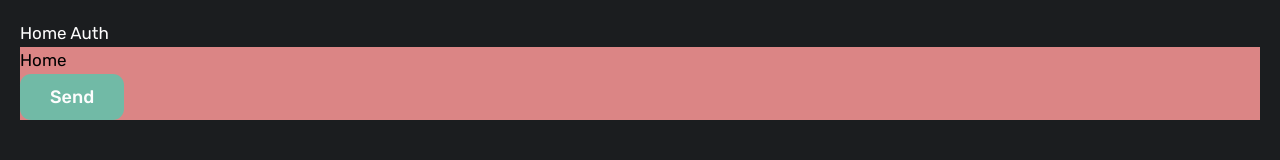
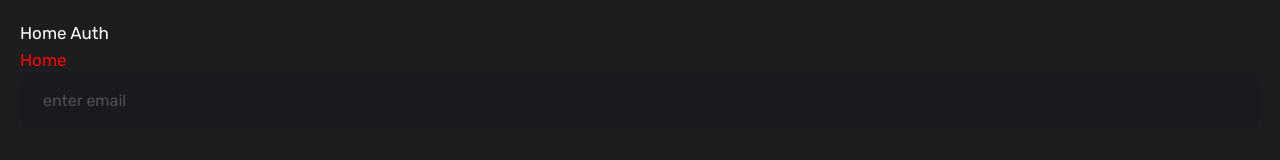
Before and after one commit to albert-alanreys/reysbank, a website built with webpack: page src/index.html in a window 1280 px wide. Built offline with nearby package versions, Linux system fonts and the light colour scheme.

Commit message:
Add Field component and extend RQuery

```diff
--- a/src/components/screens/home/home.component.js
+++ b/src/components/screens/home/home.component.js
@@ -1,6 +1,6 @@
 import { BaseScreen } from '@/core/component/base-screen.component';
 import { renderService } from '@/core/services/render.service';
-import { Button } from '@/components/ui/button/button.component';
+import { Field } from '@/components/ui/field/field.component';
 
 import * as styles from './home.module.scss';
 import templateHTML from './home.template.html';
@@ -14,10 +14,11 @@ export class Home extends BaseScreen {
 		const element = renderService.htmlToElement(
 			templateHTML,
 			[
-				new Button({
-					children: 'Send',
-					onClick: () => alert('Hello!'),
-					variant: 'green',
+				new Field({
+					placeholder: 'enter email',
+					name: 'test',
+					variant: 'credit-card',
+					type: 'type',
 				}),
 			],
 			styles,
--- a/src/components/screens/home/home.module.scss
+++ b/src/components/screens/home/home.module.scss
@@ -1,7 +1,6 @@
 .home {
-	background-color: rgb(219, 133, 133);
 }
 
 .content {
-	color: rgb(0, 0, 0);
+	color: rgb(255, 0, 0);
 }
--- a/src/components/screens/home/home.template.html
+++ b/src/components/screens/home/home.template.html
@@ -1,4 +1,4 @@
 <div class="home">
 	<h1 class="content">Home</h1>
-	<component-button></component-button>
+	<component-field></component-field>
 </div>
--- /dev/null
+++ b/src/components/ui/field/field.component.js
@@ -0,0 +1,41 @@
+import { $R } from '@/core/rquery/rquery.lib';
+import { Child } from '@/core/component/child.component';
+import { renderService } from '@/core/services/render.service';
+
+import * as styles from './field.module.scss';
+import templateHTML from './field.template.html';
+
+export class Field extends Child {
+	constructor({ placeholder, name, variant, type = 'text', value = '' }) {
+		super();
+
+		this.placeholder = placeholder;
+		this.name = name;
+		this.variant = variant;
+		this.type = type;
+		this.value = value;
+	}
+
+	render() {
+		this.element = renderService.htmlToElement(templateHTML, [], styles);
+
+		const inputElement = $R(this.element).find('input').input({
+			placeholder: this.placeholder,
+			type: this.type,
+			value: this.value,
+			name: this.name,
+		});
+
+		if (this.type === 'number') {
+			inputElement.numberInput();
+		}
+
+		const isCreditCard = this.variant === 'credit-card';
+
+		if (isCreditCard) {
+			inputElement.creditCardInput();
+		}
+
+		return this.element;
+	}
+}
--- /dev/null
+++ b/src/components/ui/field/field.module.scss
@@ -0,0 +1,16 @@
+@use '@/styles/variables' as *;
+@use '@/styles/mixins' as *;
+
+.field {
+	@include transition(border-color);
+	background-color: $gray;
+	border-radius: $radius;
+	border: 1px solid transparent;
+	padding: 12px 20px;
+	margin-bottom: 1.3rem;
+	display: block;
+
+	&:focus-within {
+		border-color: rgba($primary, 0.5);
+	}
+}
--- /dev/null
+++ b/src/components/ui/field/field.template.html
@@ -0,0 +1,3 @@
+<label class="field">
+	<input />
+</label>
--- a/src/core/rquery/rquery.lib.js
+++ b/src/core/rquery/rquery.lib.js
@@ -1,3 +1,5 @@
+import { formatCardNumberWithDashes } from '@/utils/format/format-card-number';
+
 /**
  * A lightweight utility class for DOM manipulation.
  */
@@ -5,9 +7,7 @@ class RQuery {
 	/**
 	 * Initializes a new instance of the RQuery class.
 	 *
-	 * @param {string | HTMLElement} selector - A CSS selector string or an HTMLElement.
-	 * If a string is provided, the first matching element in the DOM will be selected.
-	 * If an HTMLElement is provided, it will be used directly.
+	 * @param {string | HTMLElement} selector - A CSS selector string or an HTMLElement. If a string is provided, the first matching element in the DOM will be selected. If an HTMLElement is provided, it will be used directly.
 	 * @throws {Error} Throws an error if the selector is invalid or if no element is found for a string selector.
 	 */
 	constructor(selector) {
@@ -26,12 +26,33 @@ class RQuery {
 		}
 	}
 
+	/* FIND */
+
+	/**
+	 * Finds the first element that matches the specified selector within the current element.
+	 *
+	 * @param {string} selector - A CSS selector string to search for within the current element.
+	 * @throws {Error} Throws an error if no element matching the selector is found.
+	 * @returns {RQuery} A new RQuery instance wrapping the found element.
+	 */
+	find(selector) {
+		const element = new RQuery(this.element.querySelector(selector));
+
+		if (element) {
+			return element;
+		} else {
+			throw new Error(`No element found for the selector: "${selector}"`);
+		}
+	}
+
+	/* INSERT */
+
 	/**
 	 * Appends a new child element to the current element.
 	 *
 	 * @param {HTMLElement} childElement - The child element to append.
+	 * @throws {Error} Throws an error if the provided childElement is not an instance of HTMLElement.
 	 * @returns {RQuery} The current RQuery instance for method chaining.
-	 * @throws {Error} Throws an error if the provided childElement is not an instance of HTMLElement.
 	 */
 	append(childElement) {
 		if (!(childElement instanceof HTMLElement)) {
@@ -48,9 +69,8 @@ class RQuery {
 	 * Inserts a new element immediately before the current element in the DOM.
 	 *
 	 * @param {HTMLElement} newElement - The new element to insert.
+	 * @throws {Error} Throws an error if the provided newElement is not an instance of HTMLElement or if the current element does not have a parent element.
 	 * @returns {RQuery} The current RQuery instance for method chaining.
-	 * @throws {Error} Throws an error if the provided newElement is not an instance of HTMLElement
-	 * or if the current element does not have a parent element.
 	 */
 	before(newElement) {
 		if (!(newElement instanceof HTMLElement)) {
@@ -84,30 +104,103 @@ class RQuery {
 		}
 	}
 
+	/* EVENTS */
+
 	/**
-	 * Finds the first element that matches the specified selector within the current element.
+	 * Adds a click event listener to the current element.
 	 *
-	 * @param {string} selector - A CSS selector string to search for within the current element.
-	 * @returns {RQuery} A new RQuery instance wrapping the found element.
-	 * @throws {Error} Throws an error if no element matching the selector is found.
+	 * @param {function(Event): void} callback - The function to execute when the element is clicked. The callback receives the event object as its argument.
+	 * @returns {RQuery} The current RQuery instance for method chaining.
 	 */
-	find(selector) {
-		const element = new RQuery(this.element.querySelector(selector));
+	click(callback) {
+		this.element.addEventListener('click', callback);
+		return this;
+	}
 
-		if (element) {
-			return element;
-		} else {
-			throw new Error(`No element found for the selector: "${selector}"`);
+	/* FORM */
+
+	/**
+	 * Sets attributes and event listeners for an input element.
+	 * @param {Object} options - An object containing input options.
+	 * @param {function(Event): void} [options.onInput] - Function to be called when the input event occurs.
+	 * @param {Object} [options.rest] - Additional attributes to set on the input element.
+	 * @throws {Error} If the current element is not an input element.
+	 * @returns {RQuery} The current RQuery instance for method chaining.
+	 */
+	input({ onInput, ...rest }) {
+		if (this.element.tagName.toLowerCase() !== 'input') {
+			throw new Error('Element must be an input.');
 		}
+
+		for (const [key, value] of Object.entries(rest)) {
+			this.element.setAttribute(key, value);
+		}
+
+		if (onInput) {
+			this.element.addEventListener('input', onInput);
+		}
+
+		return this;
 	}
+
+	/**
+	 * Restricts the input of a number input field to numeric characters only and optionally limits the length of the input value.
+	 *
+	 * @param {number} [limit] - The maximum length of input value.
+	 * @throws {Error} Throws an error if the element is not an input or its type attribute is not set to "number".
+	 * @returns {this} The current RQuery instance for method chaining.
+	 */
+	numberInput(limit) {
+		if (
+			this.element.tagName.toLowerCase() !== 'input' ||
+			this.element.type !== 'number'
+		) {
+			throw new Error('Element must be an input with type "number".');
+		}
+
+		this.element.addEventListener('input', (event) => {
+			let value = event.target.value.replace(/[^0-9]/g, '');
+			if (limit) value = value.substring(0, limit);
+			event.target.value = value;
+		});
+
+		return this;
+	}
+
+	/**
+	 * Sets attributes and event listeners for a credit card input element.
+	 *
+	 * @throws {Error} If the element is not an input field of type "text".
+	 * @returns {this} The current RQuery instance for method chaining.
+	 */
+	creditCardInput() {
+		const limit = 16;
+
+		if (
+			this.element.tagName.toLowerCase() !== 'input' ||
+			this.element.type !== 'text'
+		) {
+			throw new Error('Element must be an input with type "text".');
+		}
+
+		this.element.addEventListener('input', (event) => {
+			let value = event.target.value.replace(/[^0-9]/g, '');
+			if (limit) value = value.substring(0, limit);
+			event.target.value = formatCardNumberWithDashes(value);
+		});
+
+		return this;
+	}
+
+	/* STYLES */
 
 	/**
 	 * Sets a CSS property to a specified value for the current element.
 	 *
 	 * @param {string} property - The name of the CSS property to set.
 	 * @param {string} value - The value to assign to the CSS property.
+	 * @throws {Error} Throws an error if the property or value is not a string.
 	 * @returns {RQuery} The current RQuery instance for method chaining.
-	 * @throws {Error} Throws an error if the property or value is not a string.
 	 */
 	css(property, value) {
 		if (typeof property !== 'string' || typeof value !== 'string') {
@@ -119,24 +212,11 @@ class RQuery {
 	}
 
 	/**
-	 * Adds a click event listener to the current element.
-	 *
-	 * @param {function(Event): void} callback - The function to execute when the element is clicked.
-	 * The callback receives the event object as its argument.
-	 * @returns {RQuery} The current RQuery instance for method chaining.
-	 */
-	click(callback) {
-		this.element.addEventListener('click', callback);
-		return this;
-	}
-
-	/**
 	 * Adds one or more CSS classes to the current element.
 	 *
-	 * @param {string | string[]} classNames - A single class name as a string or an array of class names to add.
-	 * If an array is provided, each class name in the array will be added to the element.
+	 * @param {string | string[]} classNames - A single class name as a string or an array of class names to add. If an array is provided, each class name in the array will be added to the element.
+	 * @throws {Error} Throws an error if the provided classNames is neither a string nor an array of strings.
 	 * @returns {RQuery} The current RQuery instance for method chaining.
-	 * @throws {Error} Throws an error if the provided classNames is neither a string nor an array of strings.
 	 */
 	addClass(classNames) {
 		if (Array.isArray(classNames)) {
@@ -157,8 +237,7 @@ class RQuery {
 	/**
 	 * Removes one or more CSS classes from the element.
 	 *
-	 * @param {string | string[]} classNames - The class name(s) to remove.
-	 * Can be a single class name as a string or an array of class names.
+	 * @param {string | string[]} classNames - The class name(s) to remove. Can be a single class name as a string or an array of class names.
 	 * @returns {this} The current RQuery instance for method chaining.
 	 */
 	removeClass(classNames) {
--- /dev/null
+++ b/src/utils/format/format-card-number.js
@@ -0,0 +1,8 @@
+/**
+ * Formats a credit card number by inserting dashes every 4 digits.
+ * @param {string} cardNumber - The credit card number string to format.
+ * @returns {string} Returns the formatted credit card number string.
+ */
+export function formatCardNumberWithDashes(cardNumber) {
+	return cardNumber.replace(/(\d{4})(?=\d)/g, '$1-');
+}
```
